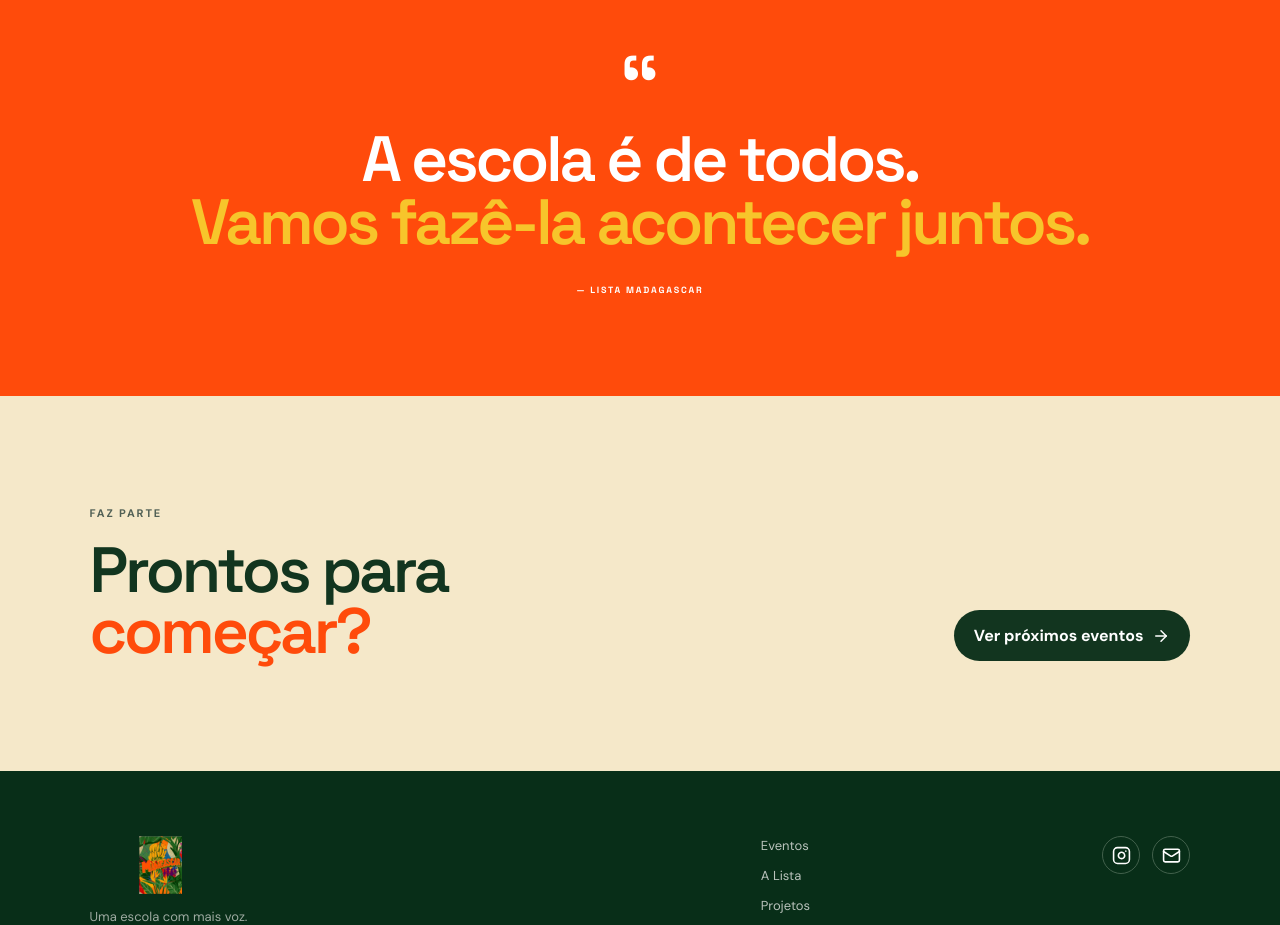
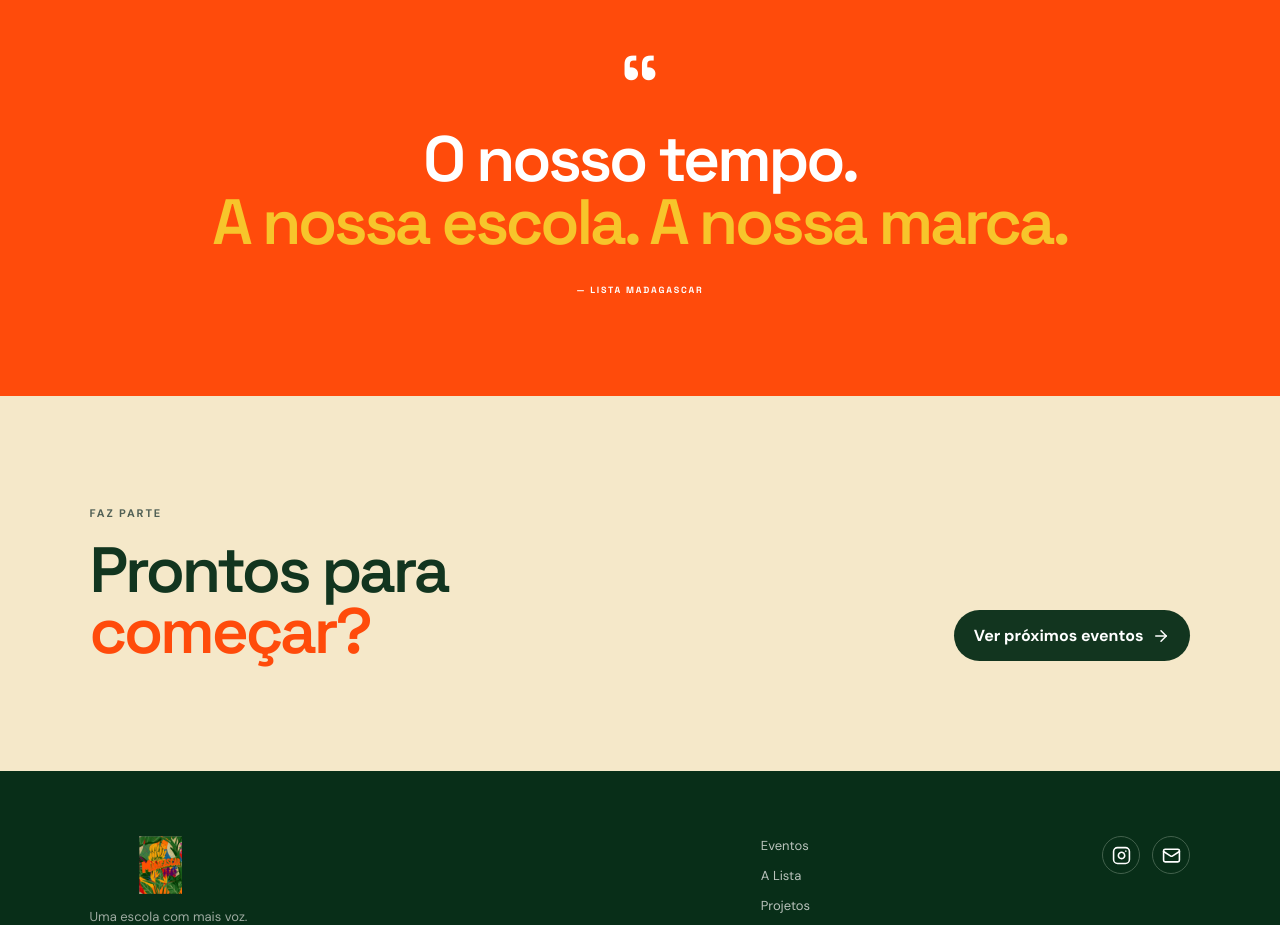
Before and after one commit to tomaspascoaldecarvalho-boop/lista1, a React (Vite) app: page / in a window 1280 px wide. Shown: the part 4120-5045 px from the top of the page. Built offline with nearby package versions, Linux system fonts and the light colour scheme.

Commit message:
Atualizar manifesto e slogan da campanha

```diff
--- a/src/App.jsx
+++ b/src/App.jsx
@@ -96,7 +96,7 @@ function Home({go}) {
       <div className="project-grid">{projects.slice(0,6).map((p,i)=><ProjectCard key={p.title} p={p} index={i}/>)}</div>
     </section>
 
-    <section className="quote"><div className="quote-mark">“</div><p>A escola é de todos.<br/><em>Vamos fazê-la acontecer juntos.</em></p><span>— LISTA MADAGASCAR</span></section>
+    <section className="quote"><div className="quote-mark">“</div><p>O nosso tempo.<br/><em>A nossa escola. A nossa marca.</em></p><span>— LISTA MADAGASCAR</span></section>
 
     <section className="cta section"><div><p className="eyebrow">FAZ PARTE</p><h2>Prontos para<br/><span>começar?</span></h2></div><button className="primary" onClick={() => go("eventos")}>Ver próximos eventos <ArrowRight size={18}/></button></section>
   </main>
@@ -225,7 +225,7 @@ function Projects() {
 function Manifesto({go}) {
   return <main className="page">
     <PageHero eyebrow="06 — MANIFESTO" title={<>A escola que<br/><em>queremos.</em></>} text="Madagascar é mais do que um nome. É a nossa forma de olhar para a escola: com coragem, criatividade e espírito de equipa."/>
-    <section className="manifesto section"><div className="manifesto-number">M</div><div className="manifesto-copy"><p className="eyebrow">O NOSSO MANIFESTO</p><h2>Uma escola não é só aquilo que acontece nas aulas.</h2><p>É o intervalo, o torneio, o espetáculo, a conversa no corredor, a ideia que alguém teve e a oportunidade de a concretizar.</p><p>É por isso que queremos uma escola onde participar seja fácil, onde as atividades tenham espaço e onde os alunos sintam que também podem construir o dia a dia do CRSI.</p><div className="manifesto-lines"><div><b>01</b><span>Ouvir antes de decidir.</span></div><div><b>02</b><span>Fazer mais, prometer menos.</span></div><div><b>03</b><span>Criar momentos para todos.</span></div><div><b>04</b><span>Deixar uma escola melhor.</span></div></div><button className="primary" onClick={()=>go("projetos")}>Ver os nossos projetos <ArrowRight size={18}/></button></div></section>
+    <section className="manifesto section"><div className="manifesto-number">M</div><div className="manifesto-copy"><p className="eyebrow">O NOSSO MANIFESTO</p><h2>O nosso tempo. A nossa escola. A nossa marca.</h2><p>Este é o nosso tempo de participar, de criar e de fazer acontecer. Queremos aproveitar estes anos para tornar a escola mais viva, mais próxima e mais nossa.</p><p>Não queremos apenas passar pelo CRSI. Queremos deixar uma marca através das ideias que concretizamos, dos momentos que criamos e da diferença que fazemos no dia a dia.</p><div className="manifesto-lines"><div><b>01</b><span>Ouvir quem vive a escola.</span></div><div><b>02</b><span>Transformar ideias em ação.</span></div><div><b>03</b><span>Criar momentos que ficam.</span></div><div><b>04</b><span>Deixar a nossa marca.</span></div></div><button className="primary" onClick={()=>go("projetos")}>Ver os nossos projetos <ArrowRight size={18}/></button></div></section>
   </main>
 }
 
```
